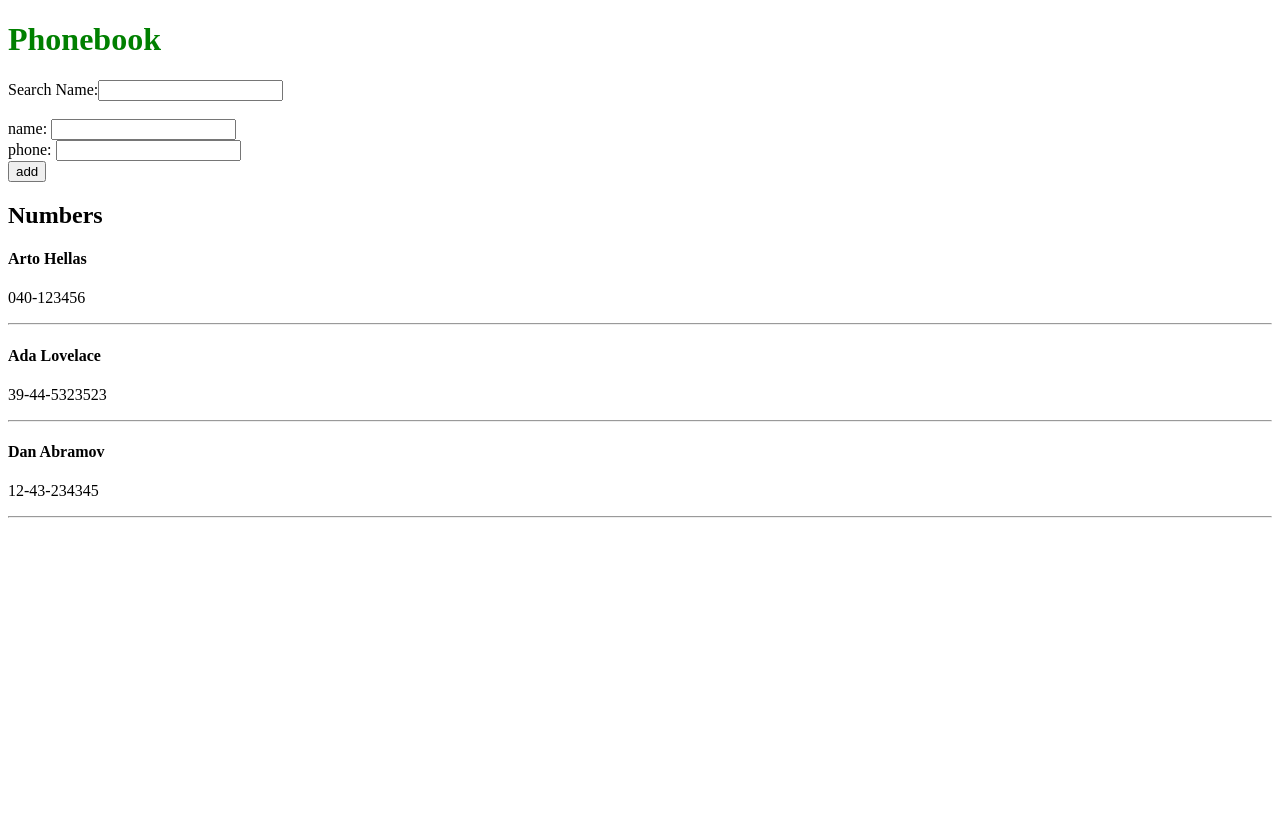
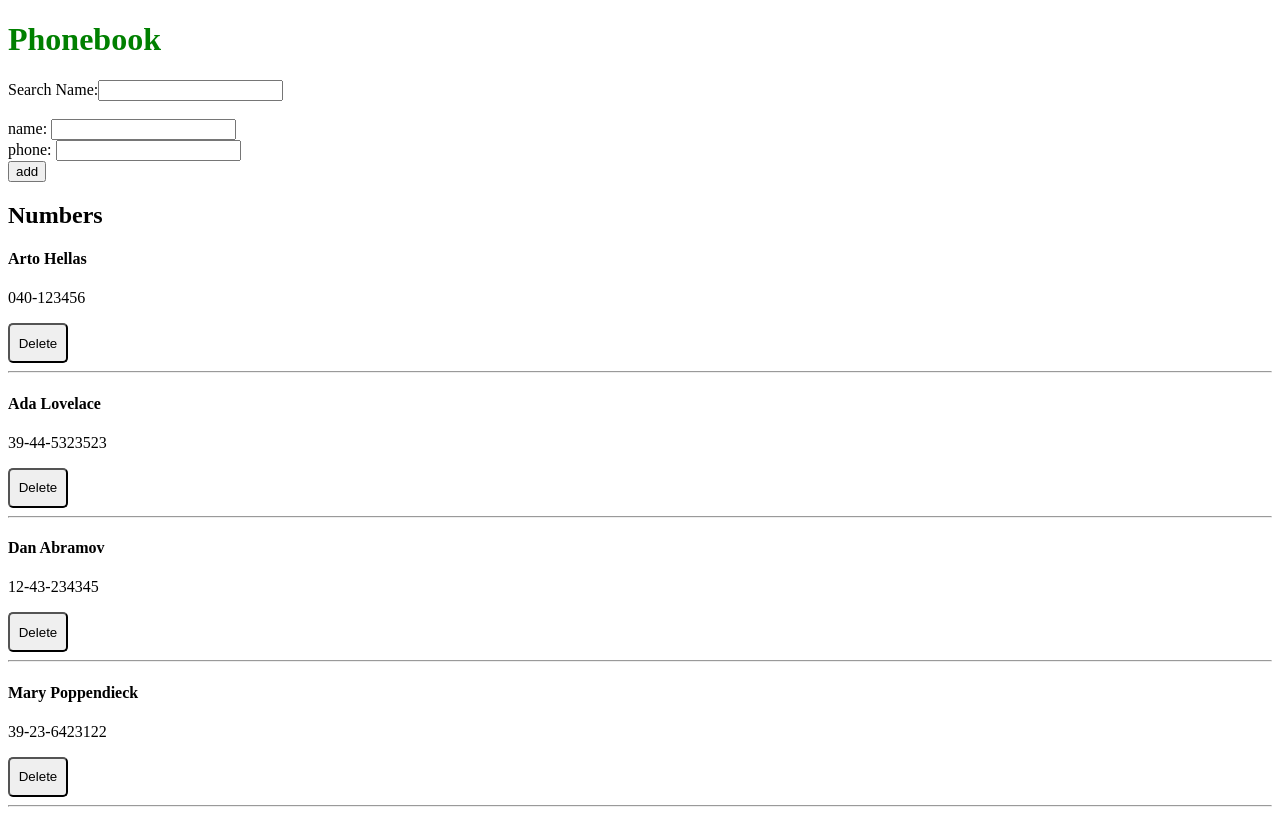
Before and after one commit to ThePiyushAggarwal/Phonebook, a React (Create React App) app: page / in a window 1280 px wide. Built offline with nearby package versions, Linux system fonts and the light colour scheme; data requests are answered from the project's data file.

Commit message:
search working, error notf added, CRUD added for JSON,

```diff
--- a/db.json
+++ b/db.json
@@ -1,19 +1,24 @@
 {
   "persons": [
     {
+      "id": 1,
       "name": "Arto Hellas",
-      "phone": "040-123456",
-      "id": 1
+      "phone": "040-123456"
     },
     {
+      "id": 2,
       "name": "Ada Lovelace",
-      "phone": "39-44-5323523",
-      "id": 2
+      "phone": "39-44-5323523"
     },
     {
+      "id": 3,
       "name": "Dan Abramov",
-      "phone": "12-43-234345",
-      "id": 3
+      "phone": "12-43-234345"
+    },
+    {
+      "id": 4,
+      "name": "Mary Poppendieck",
+      "phone": "39-23-6423122"
     }
   ]
 }
--- a/src/App.js
+++ b/src/App.js
@@ -3,12 +3,14 @@ import Search from './components/Search'
 import Form from './components/Form'
 import phonebookService from './services/phonebook'
 import Display from './components/Display'
+import Notification from './components/Notification'
 
 const App = () => {
   const [persons, setPersons] = useState([])
   const [newName, setNewName] = useState('')
   const [newPhone, setNewPhone] = useState('')
   const [searchTerm, setSearchTerm] = useState('')
+  const [errorMessage, setErrorMessage] = useState(null)
 
   useEffect(() => {
     phonebookService.getAll().then((res) => {
@@ -31,25 +33,80 @@ const App = () => {
   //
   const onSubmit = (e) => {
     e.preventDefault()
-    if (persons.some((person) => person.name === newName.trim())) {
-      window.alert(` ${newName.trim()} what the hell. You wanna fight biatch`)
+    if (
+      persons.some(
+        (person) => person.name.toLowerCase() === newName.trim().toLowerCase()
+      )
+    ) {
+      if (
+        window.confirm(
+          `${newName} is already added to the Phonebook. Do you want to update the number?`
+        )
+      ) {
+        let newPerson = { name: newName.trim(), phone: newPhone }
+        const id = persons.find(
+          (person) => person.name.toLowerCase() === newName.trim().toLowerCase()
+        ).id
+
+        phonebookService
+          .update(id, newPerson)
+          .then((response) => {
+            setErrorMessage('Successfully updated the person')
+            setTimeout(() => setErrorMessage(null), 5000)
+          })
+          .catch((error) => {
+            setErrorMessage(
+              `${newName} was deleted before you tried to update it.`
+            )
+            setTimeout(() => setErrorMessage(null), 5000)
+            setPersons(persons.filter((person) => person.id !== id))
+          })
+
+        setPersons(
+          persons.map((person) => {
+            if (person.id === id) {
+              return newPerson
+            } else {
+              return person
+            }
+          })
+        )
+        setNewName('')
+        setNewPhone('')
+      }
     } else {
       let newPerson = { name: newName.trim(), phone: newPhone }
 
-      phonebookService.create(newPerson).then((res) => {
-        setPersons(persons.concat(res))
+      phonebookService.create(newPerson).then((response) => {
+        setPersons(persons.concat(response))
+        setErrorMessage('Entry added')
+        setTimeout(() => setErrorMessage(null), 5000)
         setNewName('')
         setNewPhone('')
       })
     }
   }
 
+  // DELETE
+  const del = (id, name) => {
+    if (window.confirm(`Do you really want to delete ${name}?`)) {
+      phonebookService.deleteIt(id).then((response) => {
+        setErrorMessage('Successfully deleted from your ass')
+        setTimeout(() => setErrorMessage(null), 5000)
+      })
+      setPersons(persons.filter((person) => person.id !== id))
+    } else {
+      return
+    }
+  }
+
   return (
     <div>
       <h1>Phonebook</h1>
+
+      <Notification message={errorMessage} />
       <Search onChangeSearch={onChangeSearch} searchTerm={searchTerm} />
       <br />
-
       <br />
       <Form
         onSubmit={onSubmit}
@@ -59,7 +116,14 @@ const App = () => {
         newPhone={newPhone}
       />
       <h2>Numbers</h2>
-      <Display tempPersons={tempPersons} />
+      {tempPersons.map((person) => (
+        <Display
+          name={person.name}
+          phone={person.phone}
+          del={() => del(person.id, person.name)}
+          key={person.id}
+        />
+      ))}
     </div>
   )
 }
--- a/src/components/DeleteButton.jsx
+++ b/src/components/DeleteButton.jsx
@@ -1,4 +1,4 @@
-function DeleteButton({ deleteThis }) {
+function DeleteButton({ del }) {
   return (
     <button
       style={{
@@ -7,7 +7,7 @@ function DeleteButton({ deleteThis }) {
         width: '60px',
         height: '40px',
       }}
-      onClick={deleteThis}
+      onClick={del}
     >
       Delete
     </button>
--- a/src/components/Display.jsx
+++ b/src/components/Display.jsx
@@ -1,19 +1,12 @@
 import DeleteButton from './DeleteButton'
-import phonebookService from '../services/phonebook'
 
-const Display = ({ tempPersons }) => {
+const Display = ({ name, phone, del }) => {
   return (
     <>
-      {tempPersons.map((person) => {
-        return (
-          <>
-            <h4>{person.name}</h4>
-            <p>{person.phone}</p>
-
-            <hr />
-          </>
-        )
-      })}
+      <h4>{name}</h4>
+      <p>{phone}</p>
+      <DeleteButton del={del} />
+      <hr />
     </>
   )
 }
--- /dev/null
+++ b/src/components/Notification.jsx
@@ -0,0 +1,9 @@
+const Notification = ({ message }) => {
+  if (message === null) {
+    return null
+  }
+
+  return <div className="error">{message}</div>
+}
+
+export default Notification
--- a/src/index.css
+++ b/src/index.css
@@ -1,3 +1,9 @@
 h1 {
   color: green;
 }
+
+.error {
+  border: 3px solid green;
+  font-size: 20px;
+  margin-bottom: 10px;
+}
--- a/src/services/phonebook.js
+++ b/src/services/phonebook.js
@@ -6,8 +6,14 @@ const getAll = () => {
   return axios.get(baseUrl).then((response) => response.data)
 }
 
-const deleteShit = (id) => {
+const deleteIt = (id) => {
   return axios.delete(`${baseUrl}/${id}`).then((response) => response.data)
+}
+
+const update = (id, newPerson) => {
+  return axios
+    .put(`${baseUrl}/${id}`, newPerson)
+    .then((response) => response.data)
 }
 
 const create = (newPerson) => {
@@ -17,5 +23,6 @@ const create = (newPerson) => {
 export default {
   getAll,
   create,
-  deleteShit,
+  deleteIt,
+  update,
 }
```
